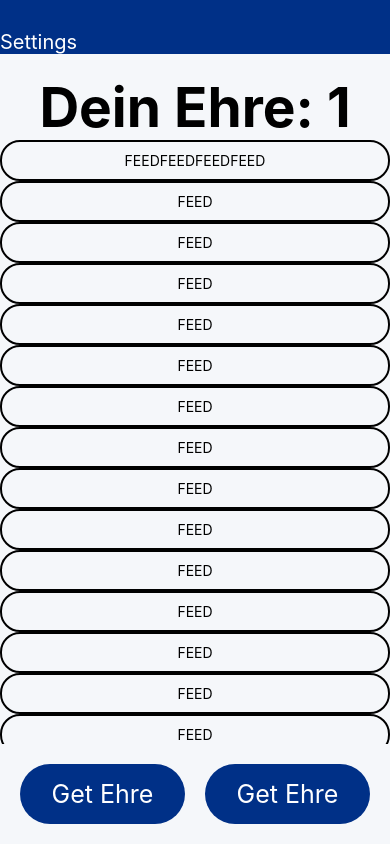
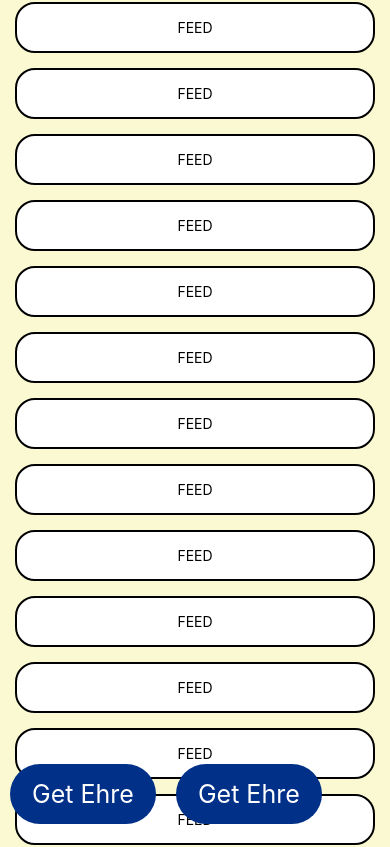
Before and after one commit to sashamorecode/Ehre, a React Native app: screen / in a window 390 px wide. Shown: the top 847 px of the page. Built offline with nearby package versions, Linux system fonts and the light colour scheme.

Commit message:
David aktuell

```diff
--- a/App.js
+++ b/App.js
@@ -4,11 +4,16 @@ import { Button } from 'react-native'
 import { useState } from 'react';
 import { ScrollView } from 'react-native';
 import { TouchableOpacity } from 'react-native';
+import { FAB } from 'react-native-paper';
+import { Image } from 'react-native';
+
 
 var secondBackground = '#003087';
 var primeTextColor = '#000000';
-var primeBackground = '#F5F7FA';
+var primeBackground = '#faf9d2';
 var secondTextColor = '#FFFFFF';
+var white = '#ffffff';
+const n = 8;
 
 /*TODO:
 Friend add:
@@ -41,6 +46,7 @@ export default function App() {
       <View style={styles.containerTop}>
         <Text style={styles.textTop}>Settings</Text>
       </View>
+      <View>
       <ScrollView>
       <View style={styles.ehreContainer}>
         <Text Text
@@ -56,28 +62,37 @@ export default function App() {
       </View>
 
       <View style={styles.feedContainer}>
-        <View style={styles.postContainer}><Text > FEEDFEEDFEEDFEED </Text></View><View style={styles.postContainer}><Text> FEED </Text></View><View style={styles.postContainer}><Text> FEED </Text></View>
-        <View style={styles.postContainer}><Text> FEED </Text></View><View style={styles.postContainer}><Text> FEED </Text></View><View style={styles.postContainer}><Text> FEED </Text></View>
-        <View style={styles.postContainer}><Text> FEED </Text></View><View style={styles.postContainer}><Text> FEED </Text></View><View style={styles.postContainer}><Text> FEED </Text></View>
-        <View style={styles.postContainer}><Text> FEED </Text></View><View style={styles.postContainer}><Text> FEED </Text></View><View style={styles.postContainer}><Text> FEED </Text></View>
-        <View style={styles.postContainer}><Text> FEED </Text></View><View style={styles.postContainer}><Text> FEED </Text></View><View style={styles.postContainer}><Text> FEED </Text></View>
-        <View style={styles.postContainer}><Text> FEED </Text></View><View style={styles.postContainer}><Text> FEED </Text></View><View style={styles.postContainer}><Text> FEED </Text></View>
-        <View style={styles.postContainer}><Text> FEED </Text></View><View style={styles.postContainer}><Text> FEED </Text></View><View style={styles.postContainer}><Text> FEED </Text></View>
-        <View style={styles.postContainer}><Text> FEED </Text></View><View style={styles.postContainer}><Text> FEED </Text></View><View style={styles.postContainer}><Text> FEED </Text></View>
-        <View style={styles.postContainer}><Text> FEED </Text></View><View style={styles.postContainer}><Text> FEED </Text></View><View style={styles.postContainer}><Text> FEED </Text></View>
-        <View style={styles.postContainer}><Text> FEED </Text></View><View style={styles.postContainer}><Text> FEED </Text></View><View style={styles.postContainer}><Text> FEED </Text></View>
-        <View style={styles.postContainer}><Text> FEED </Text></View><View style={styles.postContainer}><Text> FEED </Text></View><View style={styles.postContainer}><Text> FEED </Text></View>
+
+
+        <View style = {{paddingBottom: 15,}}><View style={styles.postContainer}><Text > X hat Y 5 Ehre geschickt </Text></View></View>
+        <View style = {{paddingBottom: 15}}><View style={styles.postContainer}><Text > FEED </Text></View></View>
+        <View style = {{paddingBottom: 15}}><View style={styles.postContainer}><Text > FEED </Text></View></View>
+        <View style = {{paddingBottom: 15}}><View style={styles.postContainer}><Text > FEED </Text></View></View>
+        <View style = {{paddingBottom: 15}}><View style={styles.postContainer}><Text > FEED </Text></View></View>
+        <View style = {{paddingBottom: 15}}><View style={styles.postContainer}><Text > FEED </Text></View></View>
+        <View style = {{paddingBottom: 15}}><View style={styles.postContainer}><Text > FEED </Text></View></View>
+        <View style = {{paddingBottom: 15}}><View style={styles.postContainer}><Text > FEED </Text></View></View>
+        <View style = {{paddingBottom: 15}}><View style={styles.postContainer}><Text > FEED </Text></View></View>
+        <View style = {{paddingBottom: 15}}><View style={styles.postContainer}><Text > FEED </Text></View></View>
+        <View style = {{paddingBottom: 15}}><View style={styles.postContainer}><Text > FEED </Text></View></View>
+        <View style = {{paddingBottom: 15}}><View style={styles.postContainer}><Text > FEED </Text></View></View>
+        <View style = {{paddingBottom: 15}}><View style={styles.postContainer}><Text > FEED </Text></View></View>
+        <View style = {{paddingBottom: 15}}><View style={styles.postContainer}><Text > FEED </Text></View></View>
+        <View style = {{paddingBottom: 15}}><View style={styles.postContainer}><Text > FEED </Text></View></View>
+        <View style = {{paddingBottom: 15}}><View style={styles.postContainer}><Text > FEED </Text></View></View>
+        <View style = {{paddingBottom: 15}}><View style={styles.postContainer}><Text > FEED </Text></View></View>
+        <View style = {{paddingBottom: 15}}><View style={styles.postContainer}><Text > FEED </Text></View></View>
+        <View style = {{paddingBottom: 15}}><View style={styles.postContainer}><Text > FEED </Text></View></View>
+
+
 
 
         </View>
       </ScrollView>
-      <View style={{
-        flexDirection: 'row',
-        justifyItems: 'space-between',
-        backgroundColor: primeBackground,
-        padding: 10
+      </View>
 
-      }}>
+      <View style={{ position: 'absolute', bottom: 10, zIndex: 200, alignContent: 'space-between', alignItems: 'stretch', flexDirection: 'row' }}>
+
       <TouchableOpacity
          style={styles.buttons}
          onPress={incrementCounter}>
@@ -88,7 +103,30 @@ export default function App() {
          onPress={incrementCounter}>
          <Text style={{color:secondTextColor, fontSize: 25, justifyContent: 'center'}}> Get Ehre </Text>
       </TouchableOpacity>
+
+
       </View>
+
+
+
+
+
+
+
+
+
+
+
+
+
+
+
+
+
+
+
+
+
       <StatusBar style="auto" />
 
     </View>
@@ -98,6 +136,35 @@ export default function App() {
 
 
 const styles = StyleSheet.create({
+
+  TouchableOpacityStyle:{
+
+    position: 'absolute',
+    width: 50,
+    height: 50,
+    alignItems: 'center',
+    justifyContent: 'center',
+    right: 30,
+    bottom: 30,
+  },
+
+  FloatingButtonStyle: {
+
+    resizeMode: 'contain',
+    width: 50,
+    height: 50,
+  },
+
+  fab: {
+    position: 'absolute',
+    bottom: 5,
+    flexDirection: 'row',
+    alignItems: 'stretch',
+    justifyContent: 'space-between'
+
+  },
+
+
   container: {
     flex: 1,
     backgroundColor: primeTextColor,
@@ -144,7 +211,11 @@ const styles = StyleSheet.create({
   },
   feedContainer: {
     backgroundColor: primeBackground,
+    paddingRight: 15,
+    paddingLeft: 15,
+    paddingTop: 10,
     //alignItems: 'center',
+
 
   },
 
@@ -153,11 +224,12 @@ const styles = StyleSheet.create({
     flex: 1,
     justifyContent: 'center',
     //width: 100,
-    padding: 10,
+    padding: 15,
     borderWidth: 2,
     borderRadius: 20,
     color:secondTextColor,
-    fontSize: 25
+    fontSize: 25,
+    backgroundColor: white
   }
 
 });
```
